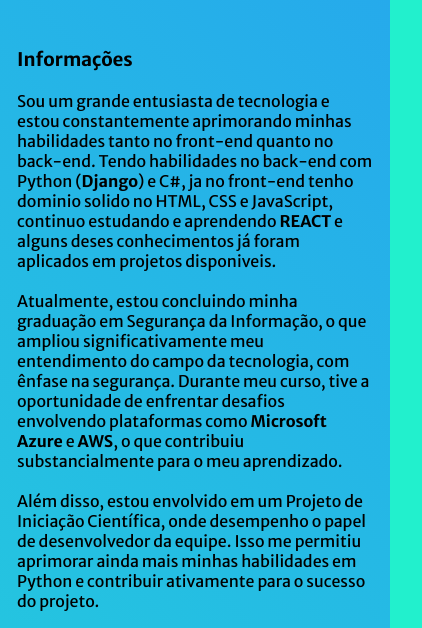
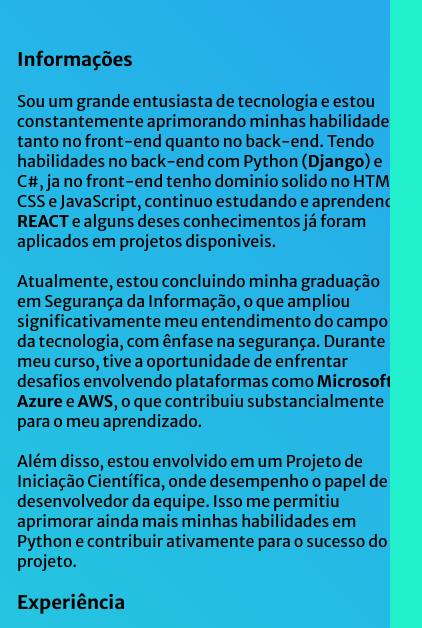
Before and after one commit to victorlrpf/portifolio-interativo, a plain HTML site: page index.html in a window 390 px wide. Shown: the part 153-781 px from the top of the page, 422 px wide, since content can reach past the window. Drawn offline with Linux system fonts and the light colour scheme.

Commit message:
ajustando o body responsivo

```diff
--- a/style/style.css
+++ b/style/style.css
@@ -236,8 +236,8 @@ a:hover {
     body {
         background: linear-gradient(45deg, #22F0CD, #26A6ED);
         background-repeat: no-repeat;
-        /*min-height: 50vh;*/
-        min-width: 10vh;
+        min-height: 108vh;
+        min-width: 50vh;
     }
 
     .menu img{
```
